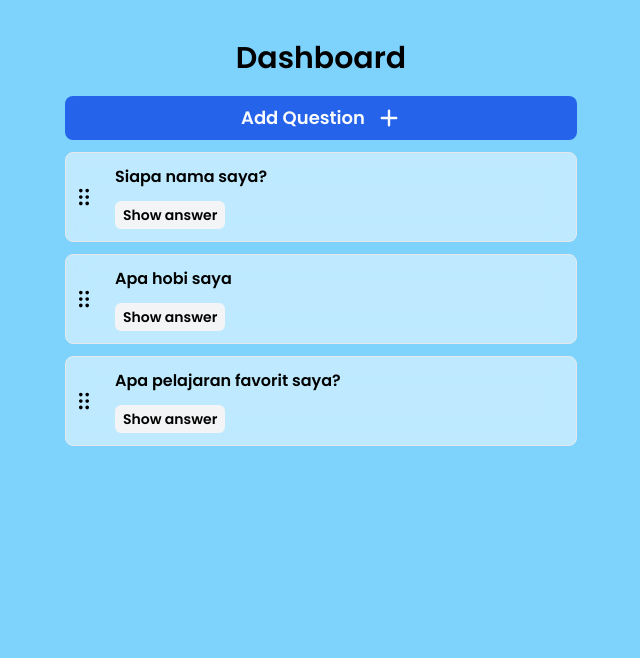
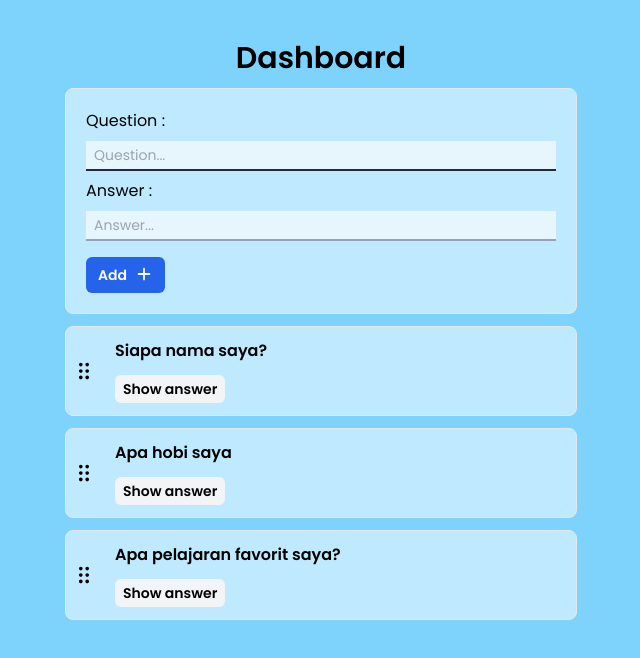
Before and after one commit to farisyahz/faqbocs-tamplate, a Next.js app: page /dashboard in a window 1280 px wide. Both pictures are taken after a click on the button "Add Question". Shown: the top 658 px of the page, without its empty margins (319-959 px from the left). Built offline with nearby package versions, Linux system fonts and the light colour scheme; a web font is replaced by a local one.

Commit message:
add-question

```diff
--- a/src/pages/dashboard.tsx
+++ b/src/pages/dashboard.tsx
@@ -14,6 +14,8 @@ import { PointerSensor } from "@dnd-kit/core";
 
 
 export default function Dashboard(){
+
+  const [addQuestion, setAddQuestion] = useState(false);
 
   const [data, setData] = useState<{id:number, q:string, a:string}[]>([
     {
@@ -92,7 +94,18 @@ export default function Dashboard(){
     <div className="w-[100vw] h-[100vh] bg-sky-300">
       <div className="sm:max-w-lg w-[95%] mx-auto pt-10">
         <h1 className="font-poppins text-3xl font-semibold text-center">Dashboard</h1>
-        <button className="bg-blue-600 mt-5 hover:bg-blue-500 flex justify-center items-center py-2 px-3 w-full font-poppins text-lg font-semibold gap-3 rounded-lg text-slate-50">Add Question<HiPlus className="text-2xl"/></button>
+        {!addQuestion && <button className="bg-blue-600 mt-5 hover:bg-blue-500 flex justify-center items-center py-2 px-3 w-full font-poppins text-lg font-semibold gap-3 rounded-lg text-slate-50" onClick={() => setAddQuestion(!addQuestion)}>Add Question<HiPlus className="text-2xl" /></button>}
+        {addQuestion && (
+          <form className="w-full p-5 flex font-poppins flex-col backdrop-blur-md bg-white/50 border-[1px] border-gray-200 rounded-lg gap-2 mt-3">
+            <label htmlFor="question">Question : </label>
+            <input type="text" name="question" id="question" className=" px-2 py-1 text-sm border-b-2 border-slate-400 bg-slate-50/70 focus:border-slate-800 outline-none w-full" autoFocus placeholder="Question..." />
+            <label htmlFor="question">Answer : </label>
+            <input type="text" name="answer" id="answer" className=" px-2 py-1 text-sm border-b-2 border-slate-400 bg-slate-50/70 focus:border-slate-800 outline-none w-full" placeholder="Answer..."
+            />
+            <button type="submit" className="bg-blue-600 text-sm text-slate-50 py-2 px-3 rounded-md font-semibold w-fit flex gap-2 mt-2" onClick={() => setAddQuestion(!addQuestion)}>Add <HiPlus className="text-lg"/></button>
+          </form>
+        )}
+
         <DndContext
           collisionDetection={closestCenter}
           onDragEnd={handleDragEnd}
```
